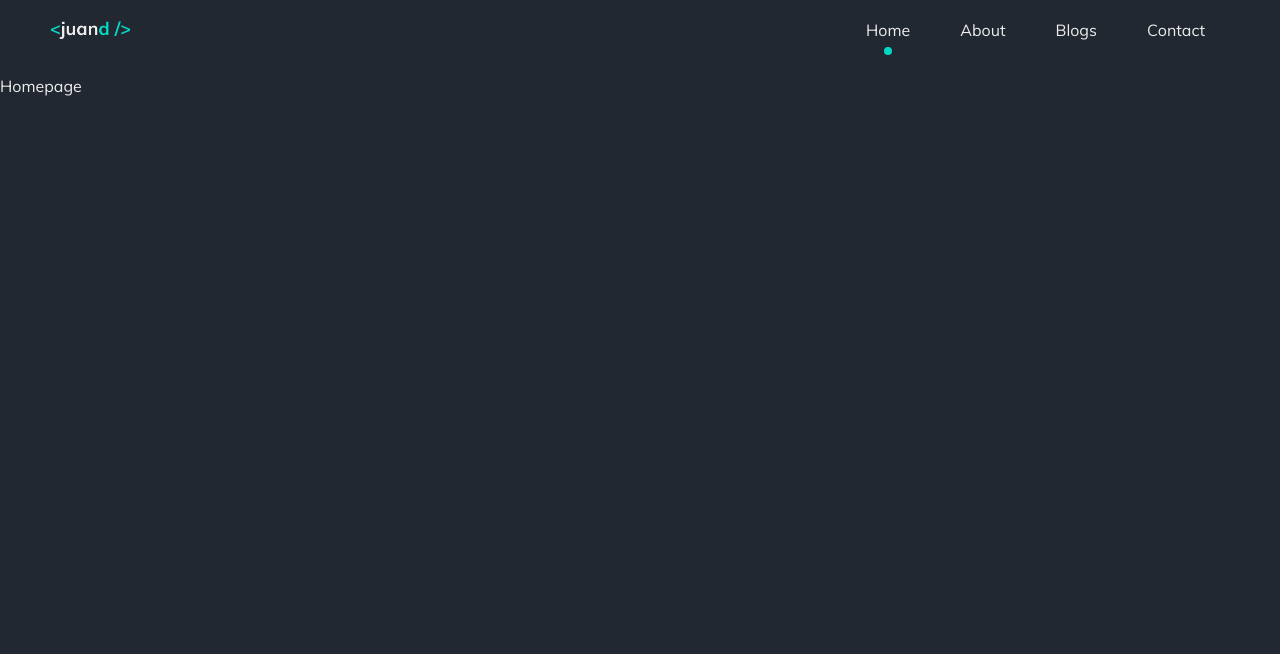
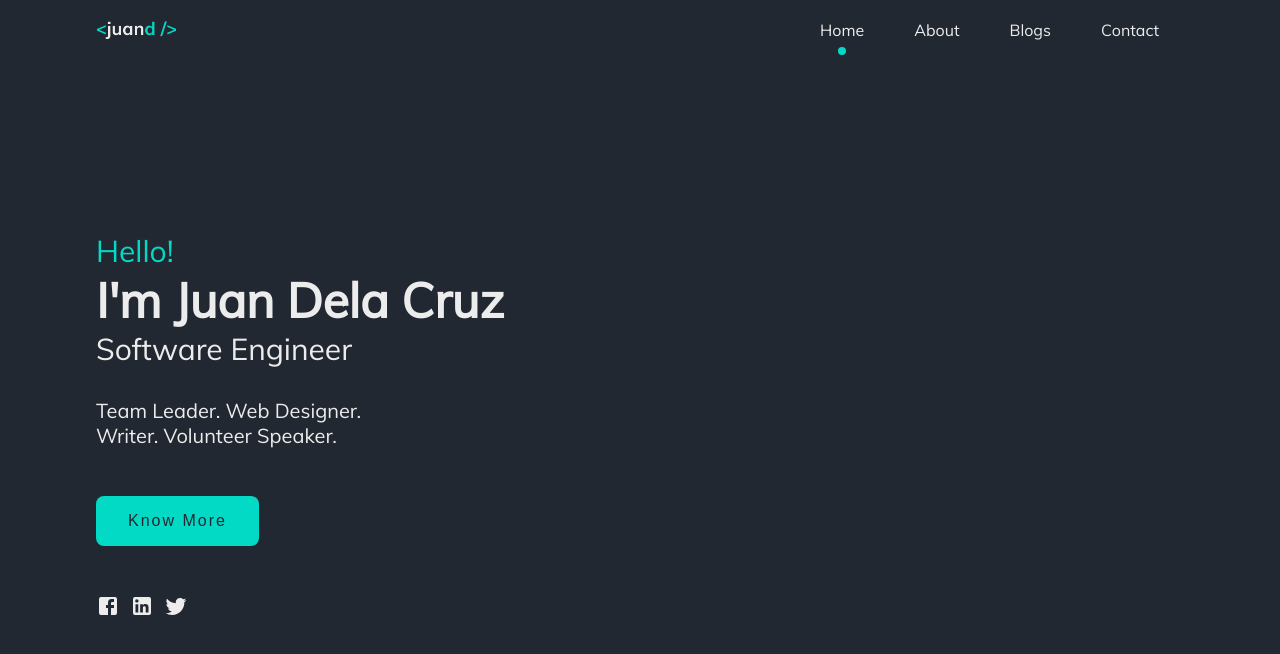
Before and after one commit to stephanieshen/nextjs-practice, a Next.js app: page / in a window 1280 px wide. Shown: the top 654 px of the page. Built offline with nearby package versions, Linux system fonts and the light colour scheme.

Commit message:
homepage header desktop view

```diff
--- /dev/null
+++ b/components/Button/Button.js
@@ -0,0 +1,29 @@
+import classes from './Button.module.css';
+import PropTypes from 'prop-types';
+
+const Button = (props) => {
+  const cNames = props.classes
+    .reduce((acc, classname) => {
+      acc = acc + ' ' + classes[classname];
+      return acc;
+    }, '');
+
+  return (
+    <button
+      type={props.type}
+      onClick={props.clicked}
+      className={`${classes.button} ${cNames}`}
+    >
+      {props.children}
+    </button>
+  )
+}
+
+Button.propTypes = {
+  type: PropTypes.string.isRequired,
+  children: PropTypes.node,
+  clicked: PropTypes.func,
+  classes: PropTypes.array
+}
+
+export default Button;
--- /dev/null
+++ b/components/Button/Button.module.css
@@ -0,0 +1,22 @@
+.button {
+  border: none;
+  padding: 1em 2em;
+  font-size: 1em;
+  border-radius: 8px;
+  cursor: pointer;
+  letter-spacing: 2px;
+}
+
+.primary {
+  background: #03DAC6;
+  color: #222831;
+}
+
+.secondary {
+  background-color: rgb(239, 239, 239);
+  color: #000;
+}
+
+.small {
+  padding: 7px 11px;
+}
--- a/components/layout/Layout.js
+++ b/components/layout/Layout.js
@@ -1,6 +1,6 @@
 import classes from './Layout.module.css';
 import PropTypes from 'prop-types';
-import Navigation from '../navigation/Navigation';
+import Navigation from '../Navigation/Navigation';
 
 const Layout = (props) => {
   return (
--- a/components/navigation/Navigation.module.css
+++ b/components/navigation/Navigation.module.css
@@ -6,7 +6,8 @@
   display: flex;
   align-items: center;
   justify-content: space-between;
-  padding: 20px 50px;
+  padding: 20px 0;
+  height: 60px;
 }
 
 .navList {
--- a/package.json
+++ b/package.json
@@ -9,6 +9,8 @@
     "lint": "next lint"
   },
   "dependencies": {
+    "@material-ui/core": "^4.12.1",
+    "@material-ui/icons": "^4.11.2",
     "next": "11.0.1",
     "prop-types": "^15.7.2",
     "react": "17.0.2",
--- a/pages/_app.js
+++ b/pages/_app.js
@@ -1,4 +1,4 @@
-import Layout from '../components/layout/Layout'
+import Layout from '../components/Layout/Layout'
 import '../styles/globals.css'
 
 function MyApp({ Component, pageProps }) {
--- a/pages/index.js
+++ b/pages/index.js
@@ -1,6 +1,42 @@
+import { Facebook, LinkedIn, Twitter } from '@material-ui/icons';
+import Button from '../components/Button/Button';
+import classes from '../styles/Home.module.css';
+
 const Home = () => {
   return (
-   <p>Homepage</p>
+    <div className={classes.home}>
+      <div className={classes.header}>
+        <p className={[ classes.paragraph, classes.greet].join(' ')}>
+          Hello!
+        </p>
+        <h1 className={classes.name}>
+          I'm Juan Dela Cruz
+        </h1>
+        <p className={classes.paragraph}>
+          Software Engineer
+        </p>
+        <p className={classes.info}>
+          Team Leader. Web Designer. <br/>
+          Writer. Volunteer Speaker.
+        </p>
+
+        <div className={classes.knowMore}>
+          <Button
+            type="button"
+            classes={['primary']}
+            clicked={() => console.log('test')}
+          >
+            Know More
+          </Button>
+        </div>
+
+        <div className={classes.social}>
+          <Facebook className={classes.socialLink} />
+          <LinkedIn className={classes.socialLink} />
+          <Twitter className={classes.socialLink} />
+        </div>
+      </div>
+    </div>
   )
 }
 
--- a/styles/Home.module.css
+++ b/styles/Home.module.css
@@ -1,121 +1,46 @@
-.container {
-  min-height: 100vh;
-  padding: 0 0.5rem;
-  display: flex;
-  flex-direction: column;
-  justify-content: center;
-  align-items: center;
-  height: 100vh;
+.home {
+  height: calc(100vh - 70px);
+  min-height: 500px;
+  max-height: 768px;
+  position: relative;
 }
 
-.main {
-  padding: 5rem 0;
-  flex: 1;
+.greet {
+  color: #03DAC6;
+}
+
+.header {
+  position: absolute;
+  top: 50%;
+  transform: translateY(-50%);
+}
+
+.info {
+  font-size: 20px;
+  margin-top: 30px;
+}
+
+.knowMore {
+  margin: 3em 0;
+}
+
+.name {
+  font-size: 3em;
+}
+
+.paragraph {
+  font-size: 30px;
+}
+
+.social {
   display: flex;
-  flex-direction: column;
-  justify-content: center;
   align-items: center;
 }
 
-.footer {
-  width: 100%;
-  height: 100px;
-  border-top: 1px solid #eaeaea;
-  display: flex;
-  justify-content: center;
-  align-items: center;
+.socialLink {
+  cursor: pointer;
 }
 
-.footer a {
-  display: flex;
-  justify-content: center;
-  align-items: center;
-  flex-grow: 1;
+.socialLink:not(:last-of-type) {
+  margin-right: 10px;
 }
-
-.title a {
-  color: #0070f3;
-  text-decoration: none;
-}
-
-.title a:hover,
-.title a:focus,
-.title a:active {
-  text-decoration: underline;
-}
-
-.title {
-  margin: 0;
-  line-height: 1.15;
-  font-size: 4rem;
-}
-
-.title,
-.description {
-  text-align: center;
-}
-
-.description {
-  line-height: 1.5;
-  font-size: 1.5rem;
-}
-
-.code {
-  background: #fafafa;
-  border-radius: 5px;
-  padding: 0.75rem;
-  font-size: 1.1rem;
-  font-family: Menlo, Monaco, Lucida Console, Liberation Mono, DejaVu Sans Mono,
-    Bitstream Vera Sans Mono, Courier New, monospace;
-}
-
-.grid {
-  display: flex;
-  align-items: center;
-  justify-content: center;
-  flex-wrap: wrap;
-  max-width: 800px;
-  margin-top: 3rem;
-}
-
-.card {
-  margin: 1rem;
-  padding: 1.5rem;
-  text-align: left;
-  color: inherit;
-  text-decoration: none;
-  border: 1px solid #eaeaea;
-  border-radius: 10px;
-  transition: color 0.15s ease, border-color 0.15s ease;
-  width: 45%;
-}
-
-.card:hover,
-.card:focus,
-.card:active {
-  color: #0070f3;
-  border-color: #0070f3;
-}
-
-.card h2 {
-  margin: 0 0 1rem 0;
-  font-size: 1.5rem;
-}
-
-.card p {
-  margin: 0;
-  font-size: 1.25rem;
-  line-height: 1.5;
-}
-
-.logo {
-  height: 1em;
-  margin-left: 0.5rem;
-}
-
-@media (max-width: 600px) {
-  .grid {
-    width: 100%;
-    flex-direction: column;
-  }
-}
--- a/styles/globals.css
+++ b/styles/globals.css
@@ -1,6 +1,6 @@
 html,
 body {
-  padding: 0;
+  padding: 0 3rem;
   margin: 0;
   font-family: 'Mulish', sans-serif;
   background-color: #222831;
@@ -14,6 +14,8 @@ a {
 
 * {
   box-sizing: border-box;
+  padding: 0;
+  margin: 0;
 }
 
 @font-face {
```
Also changed, not shown: pages/about/index.js (renamed from pages/about.js), pages/blogs/index.js (renamed from pages/blogs.js), pages/contact/index.js (renamed from pages/contact.js), 1 other file (tests, documents, lock files or other folders).
